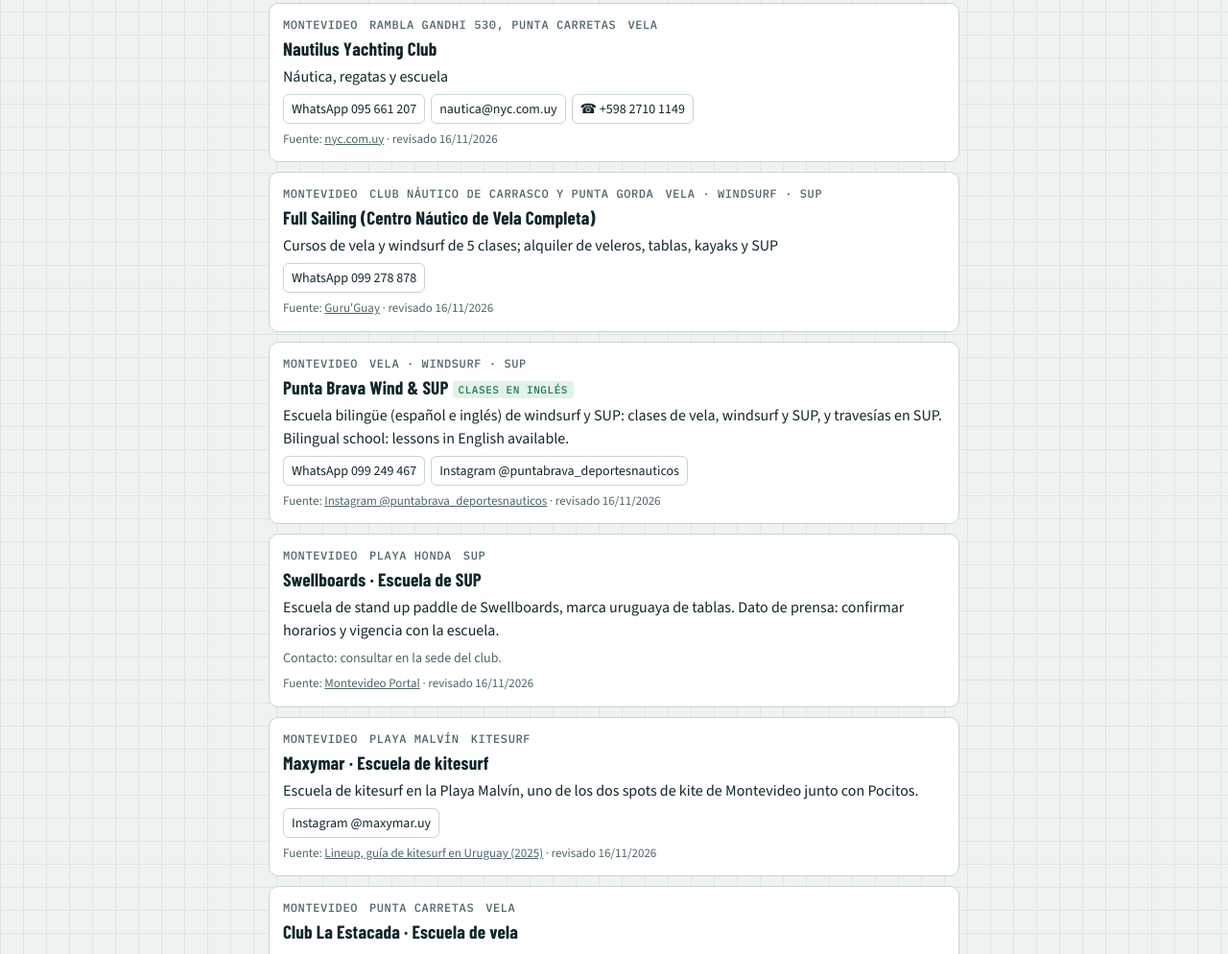
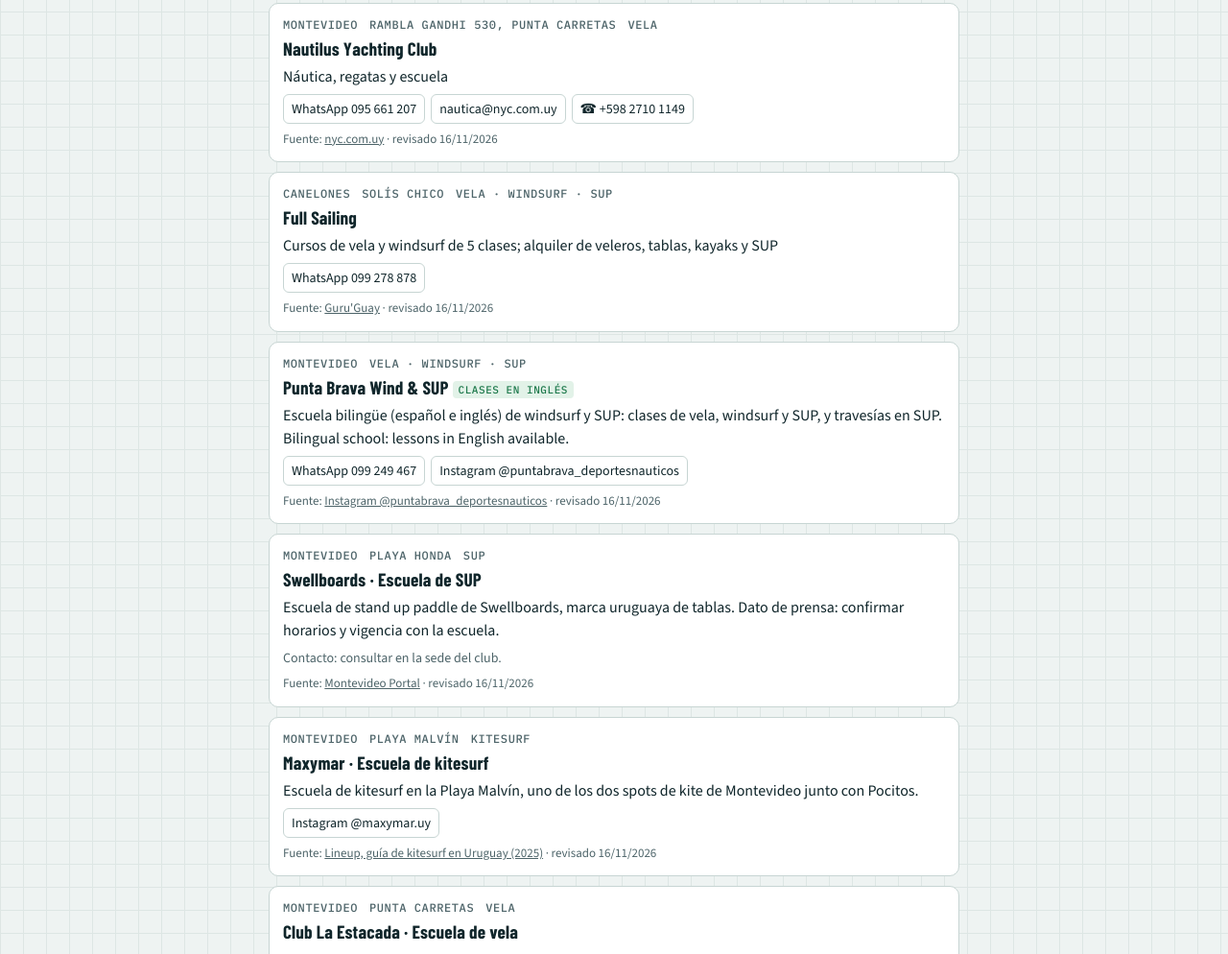
Before and after one commit to navegauy/Navegauy.github.io, a plain HTML site: page docencia-de-vela.html in a window 1280 px wide. Shown: the part 1548-2542 px from the top of the page at 96% size. Drawn offline with nearby package versions, Linux system fonts and the light colour scheme.

Commit message:
Full Sailing: ahora en Solís Chico (Canelones), sin vínculo con el Náutico; dato de Lucía Azar (ES/EN)
Co-Authored-By: Claude Opus 5.5 <noreply@anthropic.com>
Claude-Session: https://claude.ai/code/session_017bdPieHgFdctTnoSCkcapv

```diff
--- a/docencia-de-vela.html
+++ b/docencia-de-vela.html
@@ -204,7 +204,7 @@ footer{font-size:13px;color:var(--muted);text-align:center}
 const ESCUELAS=[
  {k:['V'],n:'Yacht Club Uruguayo · Instituto Náutico',d:'Montevideo',z:'Puerto del Buceo',t:'Vela, navegación y actividades náuticas para todas las edades',c:[['tel','+598 99 259 782'],['tel','+598 2622 1221'],['mail','info@ycu.org.uy']],s:['ycu.org.uy/instituto_nautico','https://ycu.org.uy/instituto_nautico']},
  {k:['V'],n:'Nautilus Yachting Club',d:'Montevideo',z:'Rambla Gandhi 530, Punta Carretas',t:'Náutica, regatas y escuela',c:[['wa','095 661 207'],['mail','nautica@nyc.com.uy'],['tel','+598 2710 1149']],s:['nyc.com.uy','https://nyc.com.uy/']},
- {k:['V','W','S'],n:'Full Sailing (Centro Náutico de Vela Completa)',d:'Montevideo',z:'Club Náutico de Carrasco y Punta Gorda',t:'Cursos de vela y windsurf de 5 clases; alquiler de veleros, tablas, kayaks y SUP',c:[['wa','099 278 878']],s:["Guru'Guay",'https://www.guruguay.com/es/alquiler-de-tabla-de-barco/']},
+ {k:['V','W','S'],n:'Full Sailing',d:'Canelones',z:'Solís Chico',t:'Cursos de vela y windsurf de 5 clases; alquiler de veleros, tablas, kayaks y SUP',c:[['wa','099 278 878']],s:["Guru'Guay",'https://www.guruguay.com/es/alquiler-de-tabla-de-barco/']},
  {k:['V','W','S'],n:'Punta Brava Wind & SUP',d:'Montevideo',z:'',t:'Escuela bilingüe (español e inglés) de windsurf y SUP: clases de vela, windsurf y SUP, y travesías en SUP. Bilingual school: lessons in English available.',en:true,c:[['wa','099 249 467'],['web','Instagram @puntabrava_deportesnauticos','https://www.instagram.com/puntabrava_deportesnauticos/']],s:['Instagram @puntabrava_deportesnauticos','https://www.instagram.com/puntabrava_deportesnauticos/']},
  {k:['S'],n:'Swellboards · Escuela de SUP',d:'Montevideo',z:'Playa Honda',t:'Escuela de stand up paddle de Swellboards, marca uruguaya de tablas. Dato de prensa: confirmar horarios y vigencia con la escuela.',c:[],s:['Montevideo Portal','https://www.montevideo.com.uy/Archivo/Stand-up-paddle-uno-de-los-deportes-nauticos-que-mas-crece-en-Uruguay-uc776298']},
  {k:['K'],n:'Maxymar · Escuela de kitesurf',d:'Montevideo',z:'Playa Malvín',t:'Escuela de kitesurf en la Playa Malvín, uno de los dos spots de kite de Montevideo junto con Pocitos.',c:[['web','Instagram @maxymar.uy','https://www.instagram.com/maxymar.uy/']],s:['Lineup, guía de kitesurf en Uruguay (2025)','https://lineup.surf/es/news/kitesurf-en-uruguay']},
```
Also changed, not shown: en/docencia-de-vela.html (+1 -1 lines).
